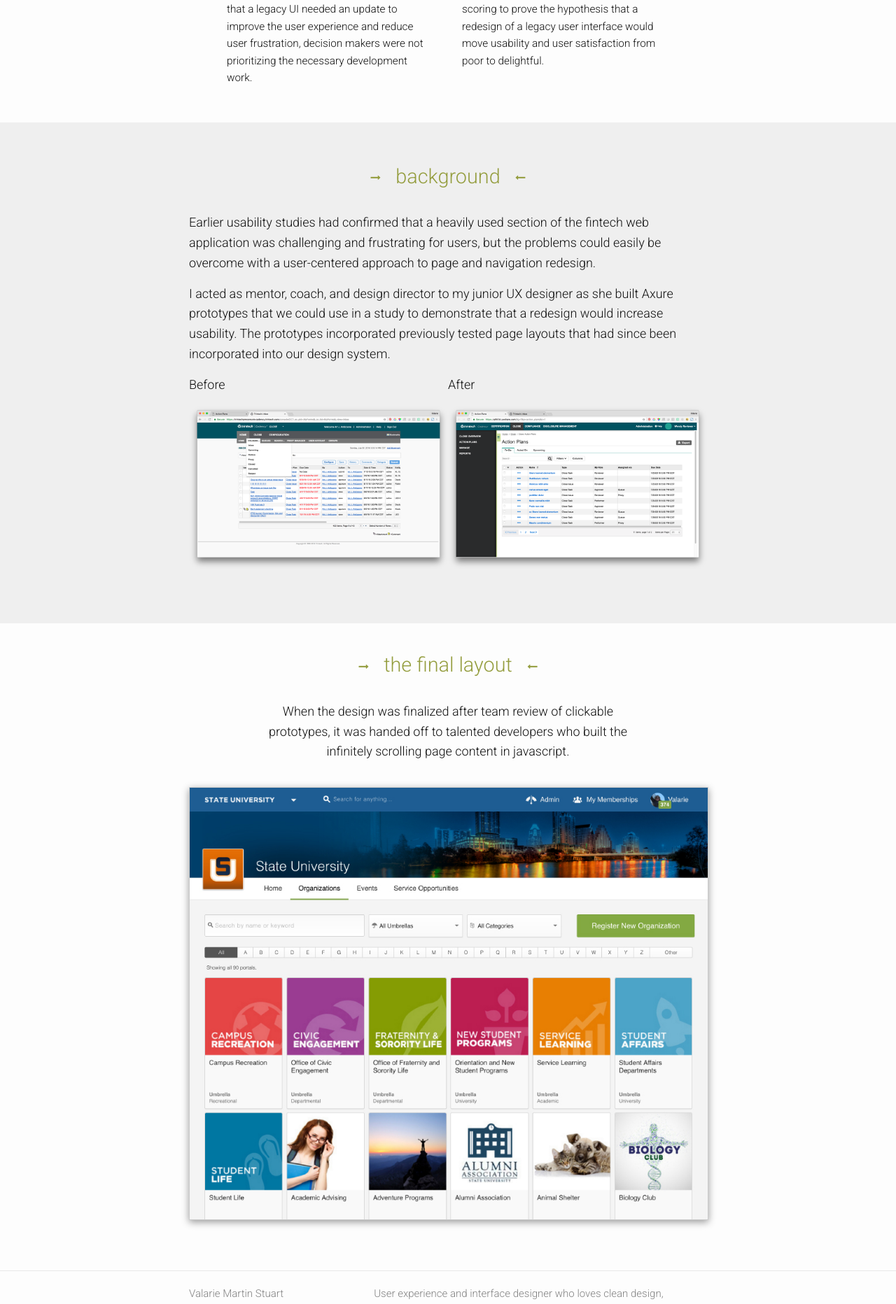
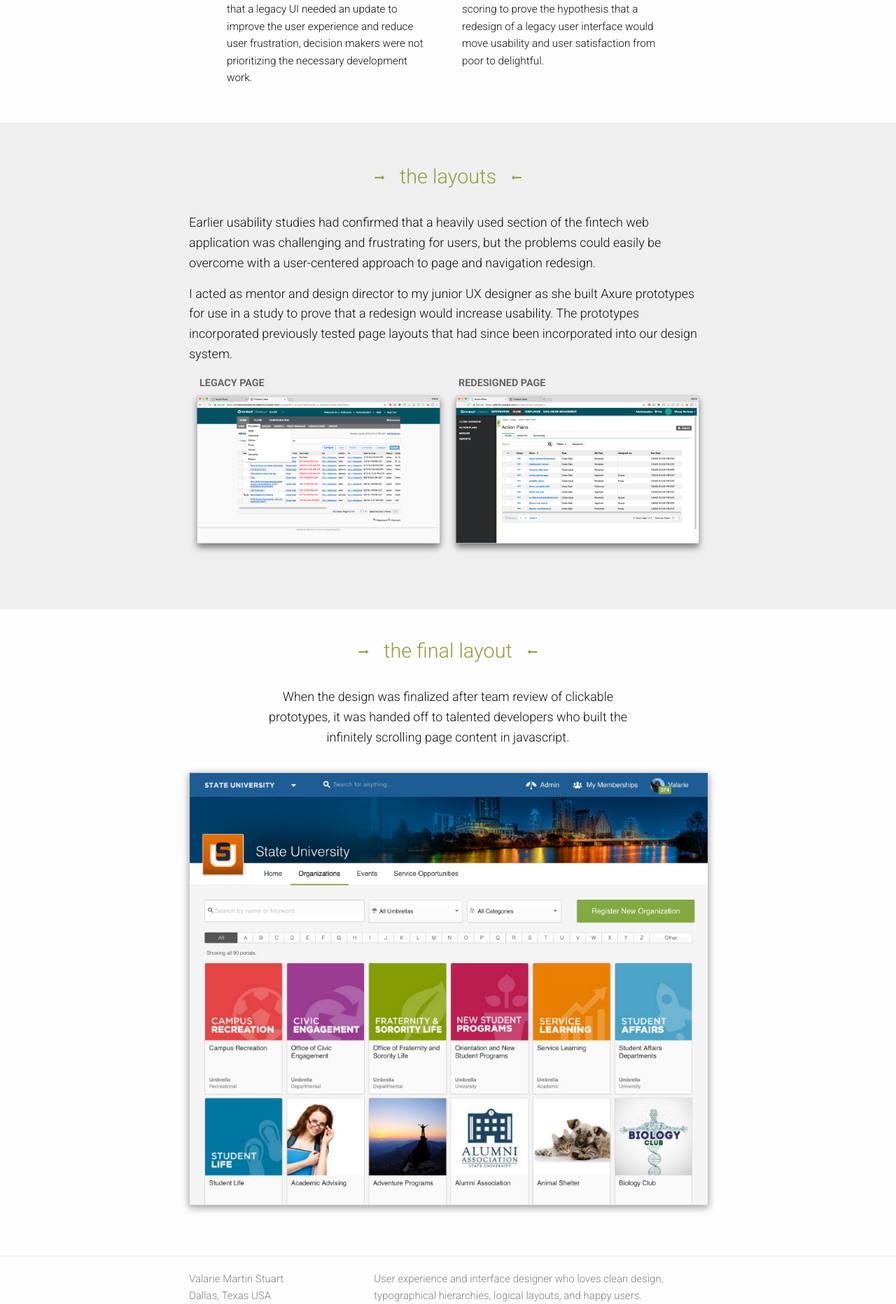
Before and after one commit to valariems/valariems.github.io, a Jekyll site: the page built from portfolio-measuring-usability.html, in a window 1280 px wide. Shown: the part 651-2515 px from the top of the page at 70% size. Built offline with Jekyll 4.4.1, drawn with Linux system fonts in a browser that asks for light colours; nearby versions of some CDN libraries.

Commit message:
Add layouts section.

```diff
--- a/css/custom.scss
+++ b/css/custom.scss
@@ -455,6 +455,10 @@ h4.small-subhead {
   font-weight: 700;
   margin-bottom: 0;
   text-transform: uppercase;
+  &.wireframes {
+    color: #666;
+    padding-left: 15px;
+  }
 }
 
 .case-study-bkg {
--- a/portfolio-measuring-usability.html
+++ b/portfolio-measuring-usability.html
@@ -38,18 +38,18 @@ layout: about-story
   <div class="wrapper">
     <h3 class="case-study">
       <i class="fa fa-long-arrow-right"></i>
-      Background
+      The layouts
       <i class="fa fa-long-arrow-left"></i>
     </h3>
     <p class="text-left">Earlier usability studies had confirmed that a heavily used section of the fintech web application was challenging and frustrating for users, but the problems could easily be overcome with a user-centered approach to page and navigation redesign.</p>
-    <p>I acted as mentor, coach, and design director to my junior UX designer as she built Axure prototypes that we could use in a study to demonstrate that a  redesign would increase usability. The prototypes incorporated previously tested page layouts that had since been incorporated into our design system.</p>
+    <p>I acted as mentor and design director to my junior UX designer as she built Axure prototypes for use in a study to prove that a redesign would increase usability. The prototypes incorporated previously tested page layouts that had since been incorporated into our design system.</p>
     <p class="text-left">
     <div class="wireframes">
-      <p>Before</p>
+      <h4 class="small-subhead wireframes">Legacy page</h4>
       <img src="/assets/images/portfolio/action-plans-legacy.png" class="wireframe left">
     </div>
     <div class="wireframes">
-      <p>After</p>
+      <h4 class="small-subhead wireframes">Redesigned page</h4>
       <img src="/assets/images/portfolio/action-plans-brio.png" class="wireframe right">
     </div>
   </div>
```
